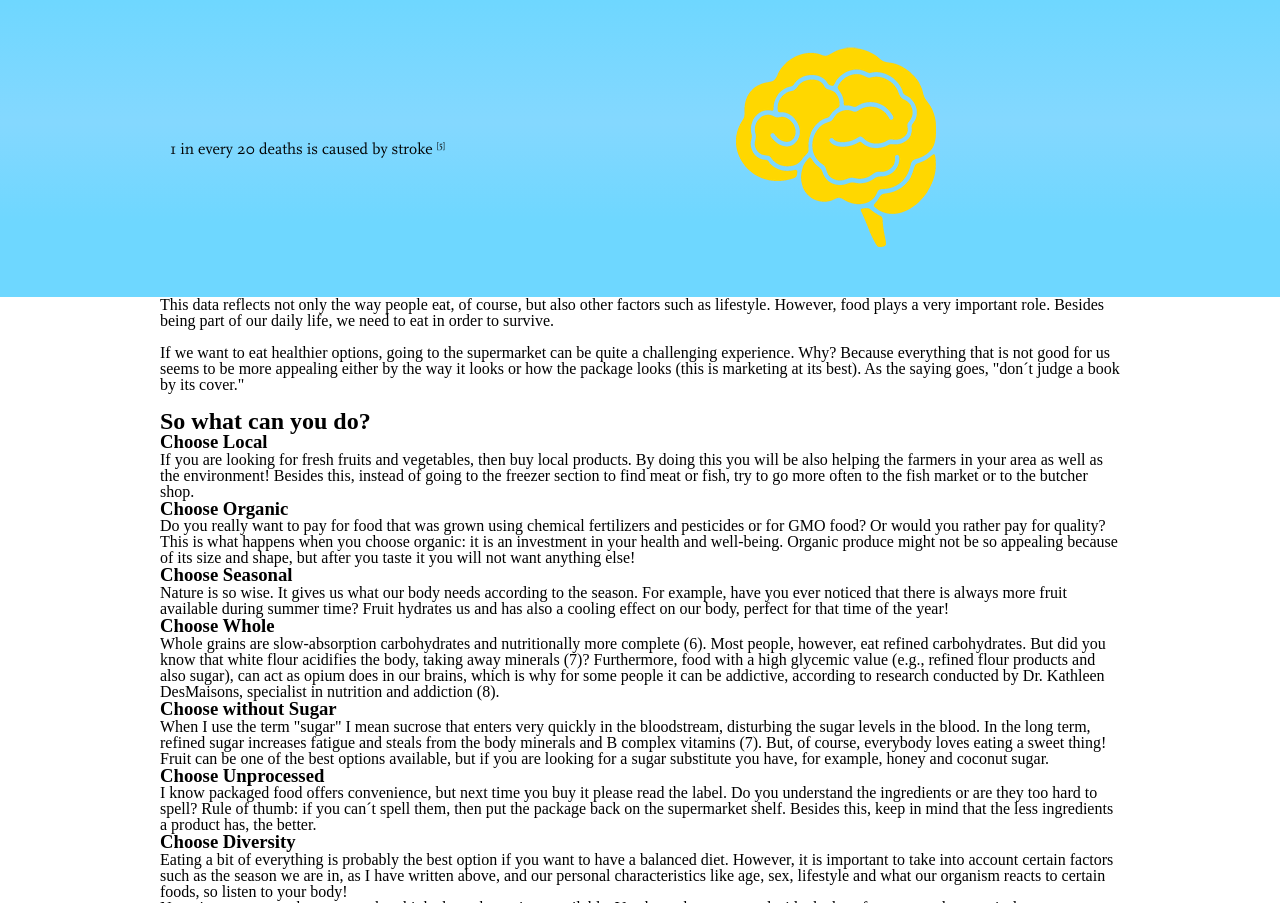
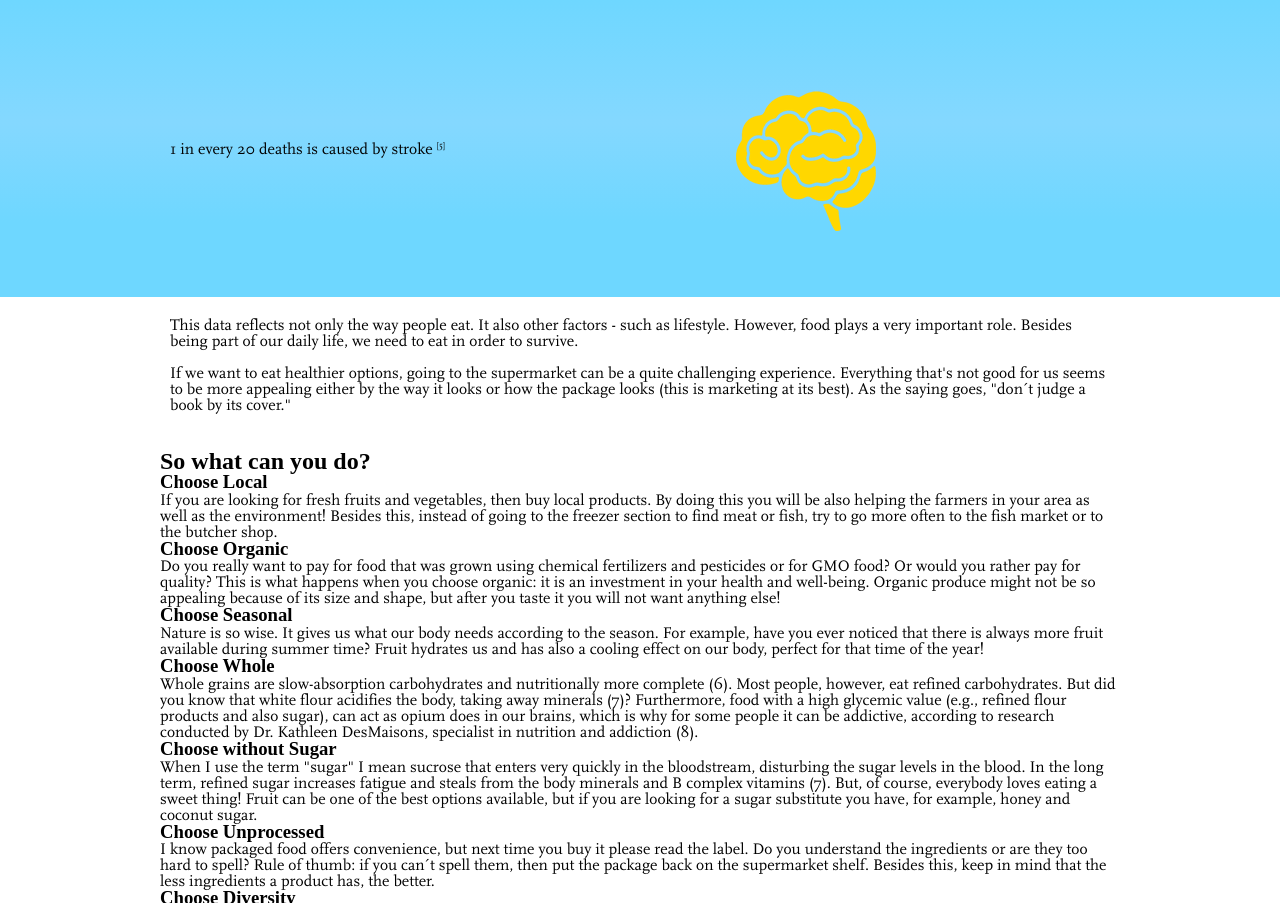
Before and after one commit to Vanguard90/eneskirimi.com, a plain HTML site: page healthy-choices/index.html in a window 1280 px wide. Shown: the part 1993-2896 px from the top of the page. Drawn offline with Linux system fonts and the light colour scheme.

Commit message:
First teaser area done. Subteaser area in place.

```diff
--- a/healthy-choices/hotshot.js
+++ b/healthy-choices/hotshot.js
@@ -256,6 +256,24 @@ function diabetesCheck(diabetes) {
 
 setInterval("diabetesCheck(diabetes)", 0900);
 
+
+let stroke = ["img/icons/stroke-icon-start.png","img/icons/stroke-icon-finish.png"], x = 0;
+const alttext = ["stoke icon brain","stroke icon brain with lighting"];
+
+function nextimage() {
+
+    let selectedImg = document.querySelector(".stroke-icon");
+    selectedImg.src = stroke[x];
+    selectedImg.alt = alttext[x];
+    x++;
+
+    if(x >= stroke.length){
+        x = 0;
+    }
+}
+
+setInterval(nextimage, 2000);
+
 /*
 
 
--- a/healthy-choices/index.html
+++ b/healthy-choices/index.html
@@ -6,7 +6,7 @@
 	<meta http-equiv="x-ua-compatible" content="ie=edge">
 	<meta name="viewport" content="width-device-width, initial-scale=1">
 	<meta name="description" content="A small website about making healthy food choices.">
-	<meta name="keywords" content="healthy, food, choices">
+	<meta name="keywords" content="healthy, food, choices, enes, kirimi">
 	<link rel="stylesheet" type="text/css" href="css/style.css">
 </head>
 <body>
@@ -18,19 +18,19 @@
 		</div>
 	<main>
 		<div class="stats">
-			<h2 class="start-section h2-title revealer">In the United States</h2><img class="usa revealer" src="img/icons/us-geography-image.png">
+			<h2 class="start-section h2-title revealer">In the United States</h2><img class="usa revealer" src="img/icons/us-geography-image.png" alt="Usa geography map in flag colour">
 		<ul class="icon-teasers">
-			<li class="stat-section extendfull"><div class="teaser-text"><p>Nearly 38% of adults are <span class="obese-bigger revealer">obese</span> <sup><span class="small">[1]</span></sup></p></div><div class="teaser-image"><img class="obese revealer" src="img/icons/obese-icon-mod.png"></div></li>
-			<li class="stat-section"><div class="teaser-text"><p>9,3% of the population has <span class="diabetes-bigger revealer">diabetes</span> <sup><span class="small">[2]</span></sup></p></div><div class="teaser-image"><img class="diabetes revealer" src="img/icons/diabetes-icon-green.png"></div> </li>
-			<li class="stat-section extendfull"><div class="teaser-text"><p>About 29% of adults have <span class="pressure-bigger revealer"></br>high blood pressure</span> <sup><span class="small">[3]</span></sup></p></div><div class="teaser-image"><img class="conjurer1 revealer" src="img/icons/heart-disease-icon-1.png"><img class="conjurer2 revealer" src="img/icons/heart-disease-icon-2.png"></div> </li>
+			<li class="stat-section extendfull"><div class="teaser-text"><p>Nearly 38% of adults are <span class="obese-bigger revealer">obese</span> <sup><span class="small">[1]</span></sup></p></div><div class="teaser-image"><img class="obese revealer" src="img/icons/obese-icon-mod.png" alt="Yellow obese man icon"></div></li>
+			<li class="stat-section"><div class="teaser-text"><p>9,3% of the population has <span class="diabetes-bigger revealer">diabetes</span> <sup><span class="small">[2]</span></sup></p></div><div class="teaser-image"><img class="diabetes revealer" src="img/icons/diabetes-icon-green.png" alt="diabetes measure icon green"></div> </li>
+			<li class="stat-section extendfull"><div class="teaser-text"><p>About 29% of adults have <span class="pressure-bigger revealer"></br>high blood pressure</span> <sup><span class="small">[3]</span></sup></p></div><div class="teaser-image"><img class="conjurer1 revealer" src="img/icons/heart-disease-icon-1.png" alt="heart disease icon"><img class="conjurer2 revealer" src="img/icons/heart-disease-icon-2.png" alt="heart disease icon second part"></div> </li>
 			<li class="stat-section"><div class="teaser-text"><p>The <span class="underline revealer">No. 1 cause of death</span> for both men and women </br>is <span class="bigger revealer">heart disease</span> <sup><span class="small">[4]</span></sup></p></div><div class="teaser-image"><img src="img/icons/Heart-disease-collage.jpg"></div> </li>
-			<li class="stat-section extendfull"><div class="teaser-text"><p>1 in every 20 deaths is caused by <span class="bigger revealer">stroke</span> <sup><span class="small">[5]</span></sup></p></div><div class="teaser-image"><img src="img/icons/stroke-icon-mod.png"></div></li>
+			<li class="stat-section extendfull"><div class="teaser-text"><p>1 in every 20 deaths is caused by <span class="bigger revealer">stroke</span> <sup><span class="small">[5]</span></sup></p></div><div class="teaser-image"><img class="stroke-icon" src="img/icons/stroke-icon-start.png"></div></li>
 		</ul>
 		</div>
-		<section>
-		<div><p>This data reflects not only the way people eat, of course, but also other factors such as lifestyle. However, food plays a very important role. Besides being part of our daily life, we need to eat in order to survive.</p></div>
+		<section id="mid-content">
+		<div><p>This data reflects not only the way people eat. It also other factors - such as lifestyle. However, food plays a very important role. Besides being part of our daily life, we need to eat in order to survive.</p></div>
 		<div><img src=""></div>
-		<div><p>If we want to eat healthier options, going to the supermarket can be quite a challenging experience. Why? Because everything that is not good for us seems to be more appealing either by the way it looks or how the package looks (this is marketing at its best). As the saying goes, "don´t judge a book by its cover." </p>
+		<div><p>If we want to eat healthier options, going to the supermarket can be a quite challenging experience. Everything that's not good for us seems to be more appealing either by the way it looks or how the package looks (this is marketing at its best). As the saying goes, "don´t judge a book by its cover." </p>
 		</div>
 		<div><img src=""></div>
 		</section>
--- a/healthy-choices/scss/style.scss
+++ b/healthy-choices/scss/style.scss
@@ -62,6 +62,10 @@ main {
 	width: $body-width;
 }
 
+p {
+	font-family: "Scala";
+}
+
 .masthead {
 	height: 400px;
 	width: 100vw;
@@ -95,7 +99,6 @@ main {
 		align-items: center;
 		align-content: center;
 		align-self: center;
-		font-family: "Scala";
 		line-height: 1.2;
 		text-shadow: 0.8px 0.8px #000;
 	}
@@ -217,14 +220,9 @@ main {
 			font-size: 9px;
 		}
 
-		.transform-active {
-
-			transform: scale(1.2,1.2);
-		}
-
 		.obese {
 
-			transition: all 0.5s linear;
+			transition: all 0.5s linear 0.5s;
 			width: auto;
 			object-fit: contain; //For chrome
 			height: 60%;
@@ -233,6 +231,7 @@ main {
 		.obese.revealed {
 
 			width: auto;
+			transition: all 0.5s linear 0.5s;
 			object-fit: contain; //For chrome
 			height: 80%;
 		}
@@ -312,6 +311,11 @@ main {
 	}
 }
 
+#mid-content {
+
+	padding: $basic-padding $basic-padding/2 $basic-padding $basic-padding/2;
+}
+
 @media (max-width:960px) {
 
 .masthead {
```
Also changed, not shown: healthy-choices/css/style.css, healthy-choices/img/icons/stroke-icon-finish.png (added), healthy-choices/img/icons/stroke-icon-start.png (added), 1 other file.
